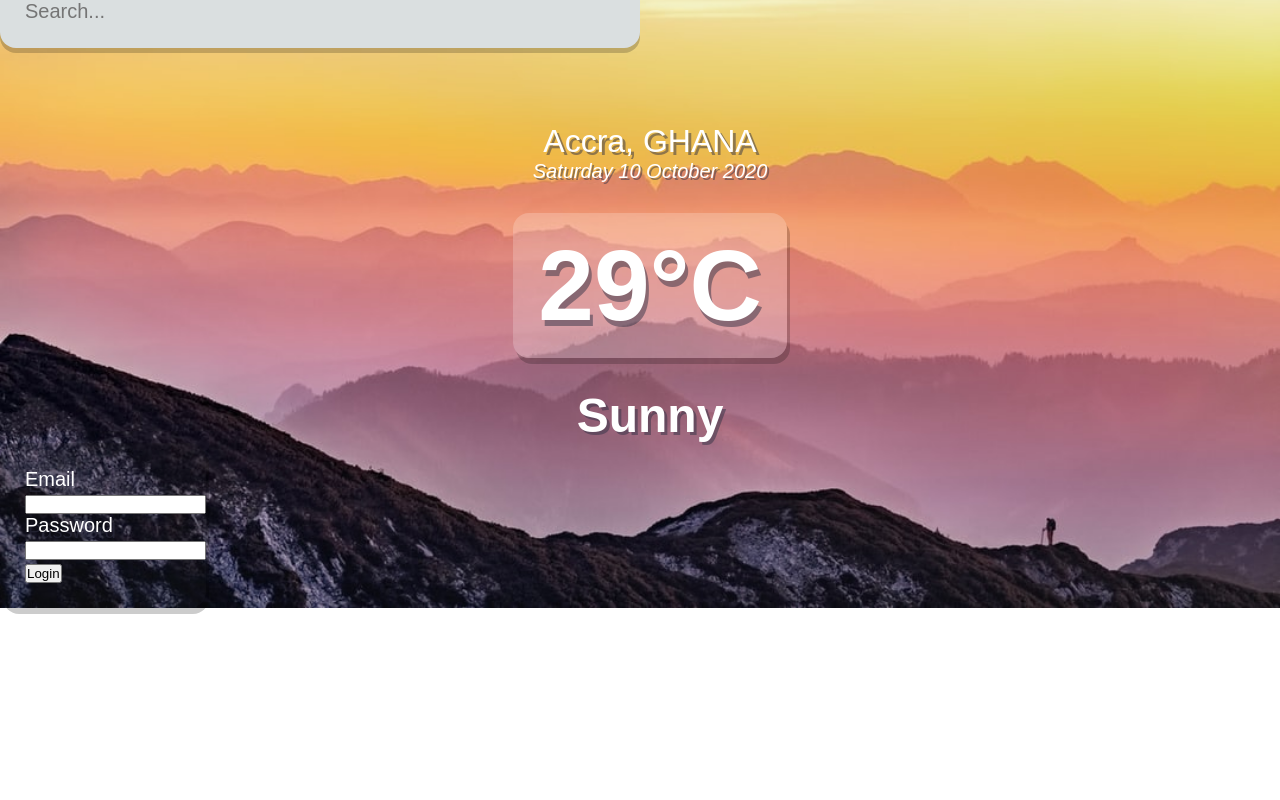
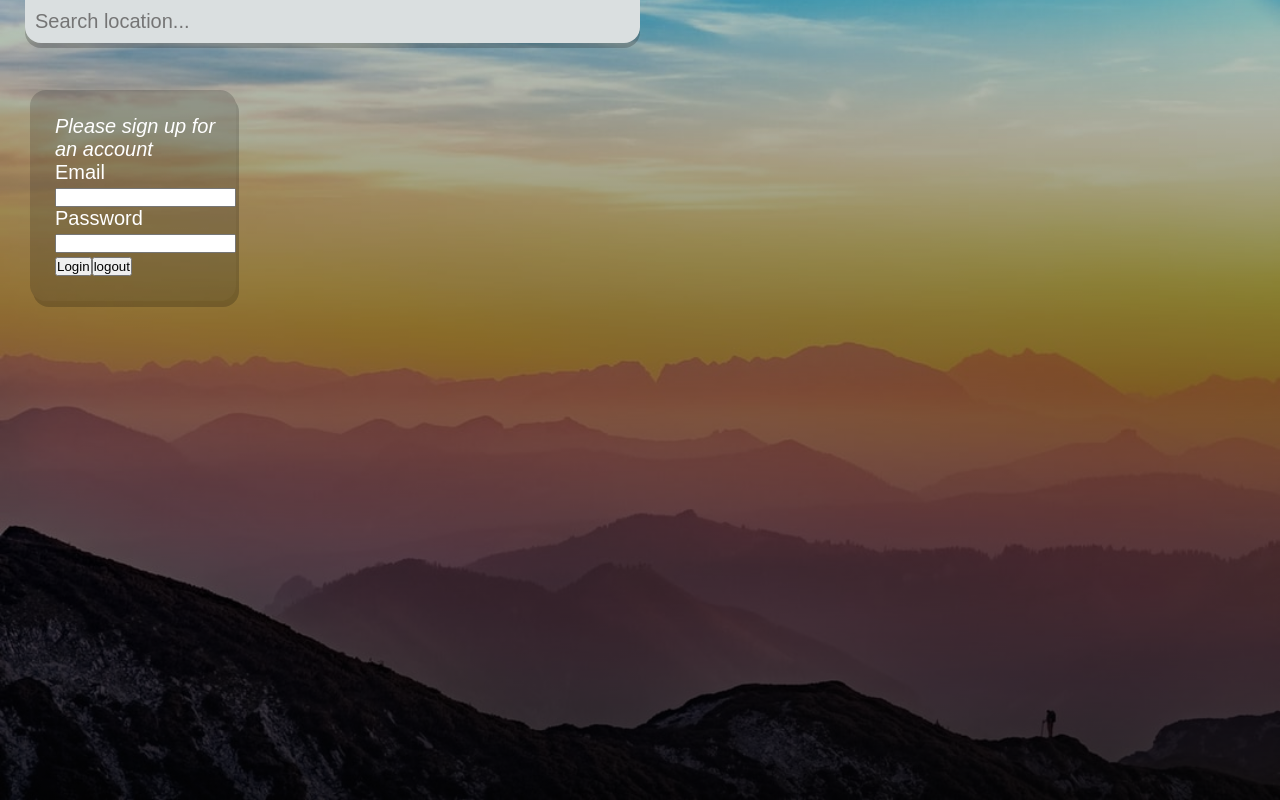
Before and after one commit to ArthurMelo9/Weatherapp, a React (Create React App) app: page / in a window 1280 px wide. Built offline with nearby package versions, Linux system fonts and the light colour scheme.

Commit message:
Making things simpler

```diff
--- a/package.json
+++ b/package.json
@@ -6,6 +6,7 @@
     "@testing-library/jest-dom": "^4.2.4",
     "@testing-library/react": "^9.5.0",
     "@testing-library/user-event": "^7.2.1",
+    "axios": "^0.20.0",
     "react": "^16.13.1",
     "react-dom": "^16.13.1",
     "react-scripts": "3.4.3"
--- a/src/App.js
+++ b/src/App.js
@@ -1,21 +1,16 @@
 import React from "react";
-import Searchbox from './searchbox';
-import Locationbox from "./locationbox";
-import Weatherbox from './weatherbox';
+
 import LogInBox from './LogInBox'
-const api = {
-  key: "61bac87800b74d8c2f3709449e8ef72b",
-  base: "https://api.openweathermap.org/data/2.5/",
-};
+import WeatherApp from './WeatherApp';
+
 
 function App() {
 
   return (
     <div className="App">
-      <Searchbox />
-      <Locationbox />
-      <Weatherbox />
+
       <LogInBox />
+      <WeatherApp />
     </div >
   );
 }
--- a/src/LogInBox.js
+++ b/src/LogInBox.js
@@ -1,8 +1,22 @@
-import React from "react"
+import React, { useState } from "react"
+
+
 
 function LogInBox() {
+    const [userLoggedIn, setUserLoggedIn] = useState(false);
+
+    function logout() {
+        setUserLoggedIn(false);
+
+
+    }
+    function login() {
+        setUserLoggedIn(true);
+    }
     return (
         <div className='loginbox'>
+            {userLoggedIn === true && <p>Welcome User!</p>}
+            {userLoggedIn === false && <p><i>Please sign up for an account</i></p>}
             <form>
                 <label>Email</label>
                 <input type="text" />
@@ -15,7 +29,8 @@ function LogInBox() {
 
             </form>
 
-            <button>Login</button>
+            <button onClick={login}>Login</button>
+            <button onClick={logout}>logout</button>
         </div>
     )
 }
--- /dev/null
+++ b/src/WeatherApp.js
@@ -0,0 +1,93 @@
+import React, { useState } from 'react';
+
+
+
+
+const api = {
+    key: "61bac87800b74d8c2f3709449e8ef72b",
+    base: "https://api.openweathermap.org/data/2.5/",
+};
+
+function WeatherApp() {
+    const [query, setQuery] = useState('');
+    const [weather, setWeather] = useState({});
+
+    const search = evt => {
+        if (evt.key === 'Enter') {
+            fetch(`${api.base}weather?q=${query}&units=metric&APPID=${api.key}`)
+                .then(res => res.json())
+                .then(result => {
+                    setWeather(result);
+                    setQuery('');
+                    console.log(result);
+                })
+
+
+        }
+    }
+    const dateBuilder = (d) => {
+        let months = [
+            "January",
+            "February",
+            "March",
+            "April",
+            "May",
+            "June",
+            "July",
+            "August",
+            "September",
+            "October",
+            "November",
+            "December",
+        ];
+
+        let days = [
+            "Sunday",
+            "Monday",
+            "Tuesday",
+            "Wednesday",
+            "Thursday",
+            "Friday",
+            "Saturday",
+        ];
+
+        let day = days[d.getDay()];
+        let date = d.getDate();
+        let month = months[d.getMonth()];
+        let year = d.getFullYear();
+
+        return `${day} ${date} ${month} ${year}`;
+    };
+    return (
+        <div className={(typeof weather.main != "undefined") ? ((weather.main.temp > 25) ? 'App warm' : 'App') : 'App'}>
+            <main>
+                <div className="search-box">
+                    <input
+                        type="text"
+                        className="search-bar"
+                        placeholder="Search location..."
+                        onChange={e => setQuery(e.target.value)}
+                        value={query}
+                        onKeyPress={search}
+                    ></input>
+                </div>
+                {(typeof weather.main != "undefined") ? (
+                    <div>
+                        <div className="location-box">
+                            <div className="location">{weather.name},{weather.sys.country}</div>
+                            <div className="date">{dateBuilder(new Date())}</div>
+                        </div>
+                        <div className="weather-box">
+                            <div className="temperature">{Math.round(weather.main.temp)}°C </div>
+                            <div className="weather">{weather.weather[0].main}</div>
+                        </div>
+                    </div>
+
+                ) : ('')}
+            </main>
+
+        </div>
+    )
+}
+
+export default WeatherApp;
--- a/src/index.css
+++ b/src/index.css
@@ -17,7 +17,7 @@ body {
 }
 
 .App.warm {
-  background-image: url(./pics/colorful-HD-Landscape-Wallpaper.jpg);
+  background-image: url(./pics/sunrise-landscape-background-hd.jpeg);
 }
 
 main {
@@ -38,7 +38,7 @@ main {
 .search-box .search-bar {
   display: block;
   width: 50%;
-  padding: 25px;
+  padding: 10px;
 
   appearance: none;
   background: none;
@@ -65,23 +65,23 @@ main {
   color: #fff;
   font-size: 32px;
   font-weight: 500;
-  text-align: center;
+  text-align: right;
   text-shadow: 3px 3px rgba(50, 50, 70, 0.5);
-  margin-left: 20px;
+  margin-right: 20px;
 }
 
 .location-box .date {
   color: #fff;
   font-size: 20px;
   font-weight: 300;
-  text-align: center;
+  text-align: right;
   font-style: italic;
   text-shadow: 2px 2px rgba(50, 50, 70, 0.5);
-  margin-left: 20px;
+  margin-right: 20px;
 }
 
 .weather-box {
-  text-align: center;
+  text-align: right;
 }
 
 .weather-box .temperature {
@@ -92,8 +92,8 @@ main {
   background-color: rgba(255, 255, 255, 0.2);
   border-radius: 16px;
 
-  padding: 15px 25px;
-  margin-left: 20px;
+  padding: 15px;
+  margin-right: 20px;
 
   color: #fff;
   font-size: 100px;
@@ -101,7 +101,7 @@ main {
 
   text-shadow: 3px 6px rgba(50, 50, 70, 0.5);
 
-  text-align: center;
+  text-align: right;
   box-shadow: 3px 6px rgba(0, 0, 0, 0.2);
 }
 
@@ -110,13 +110,13 @@ main {
   font-size: 48px;
   font-weight: 700;
   text-shadow: 3px 3px rgba(50, 50, 70, 0.5);
-  margin-left: 20px;
+  margin-right: 20px;
 }
 
 .loginbox {
-  /*position: relative;
-  display: inline-block;*/
-  /*margin: 30px;*/
+  position: absolute;
+  display: inline-block;
+  margin: 30px;
   width: min-content;
 
   background-color: rgba(29, 28, 28, 0.2);
@@ -126,11 +126,13 @@ main {
   padding-left: 25px;
   padding-bottom: 25px;
 
+  margin-top: 90px;
+
   color: #fff;
   font-size: 20px;
   font-weight: 100;
 
-  text-shadow: 3px 6px rgba(50, 50, 70, 0.5);
+  /*text-shadow: 3px 6px rgba(50, 50, 70, 0.5);*/
 
   text-align: left;
   box-shadow: 3px 6px rgba(0, 0, 0, 0.2);
--- a/src/locationbox.js
+++ /dev/null
@@ -1,46 +0,0 @@
-import React from 'react';
-
-
-function Locationbox() {
-    const dateBuilder = (d) => {
-        let months = [
-            "January",
-            "February",
-            "March",
-            "April",
-            "May",
-            "June",
-            "July",
-            "August",
-            "September",
-            "October",
-            "November",
-            "December",
-        ];
-
-        let days = [
-            "Sunday",
-            "Monday",
-            "Tuesday",
-            "Wednesday",
-            "Thursday",
-            "Friday",
-            "Saturday",
-        ];
-
-        let day = days[d.getDay()];
-        let date = d.getDate();
-        let month = months[d.getMonth()];
-        let year = d.getFullYear();
-
-        return `${day} ${date} ${month} ${year}`;
-    };
-    return (
-        <div className="location-box">
-            <div className="location">Accra, GHANA</div>
-            <div className="date">{dateBuilder(new Date())}</div>
-        </div>
-    )
-}
-
-export default Locationbox;
--- a/src/searchbox.js
+++ /dev/null
@@ -1,18 +0,0 @@
-import React from 'react';
-
-
-function Searchbox() {
-    return (
-        <div className="search-box">
-            <input
-                type="text"
-                className="search-bar"
-                placeholder="Search..."
-            ></input>
-        </div>
-    )
-
-}
-
-
-export default Searchbox;
--- a/src/weatherbox.js
+++ /dev/null
@@ -1,13 +0,0 @@
-import React from 'react';
-
-
-function Weatherbox() {
-    return (
-        <div className="weather-box">
-            <div className="temperature">29°C</div>
-            <div className="weather">Sunny</div>
-        </div>
-    )
-}
-
-export default Weatherbox;
```
Also changed, not shown: 1 other file (tests, documents, lock files or other folders).
